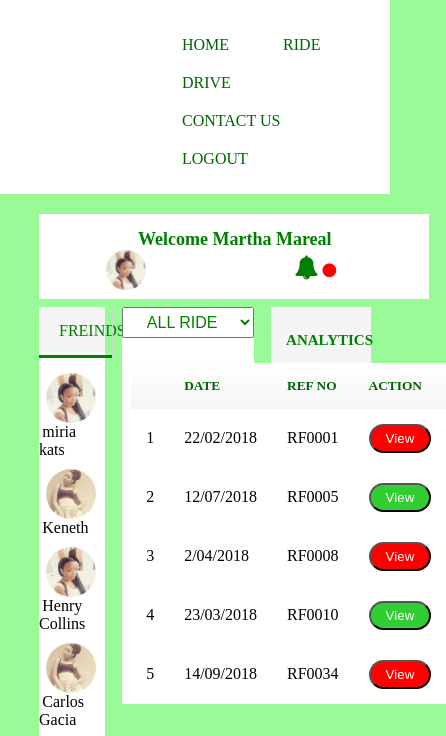
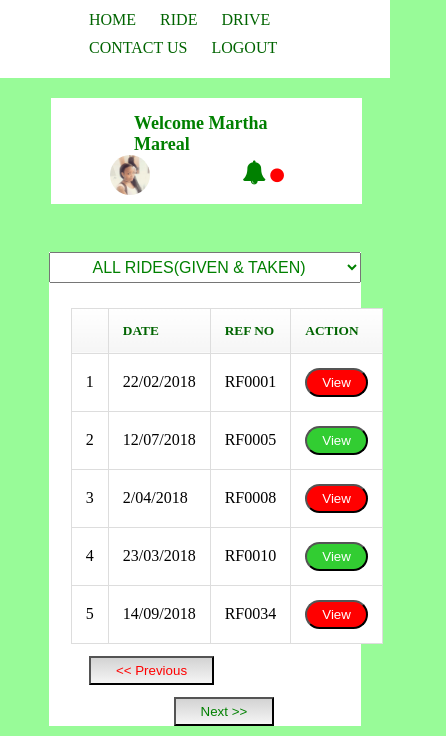
Before and after one commit to marthamareal/ride-my-way, a plain HTML site: page UI/user-profile.html in a window 390 px wide. Shown: the part 93-829 px from the top of the page, 446 px wide, since content can reach past the window. Drawn offline with Linux system fonts and the light colour scheme.

Commit message:
Added responsiveness to the pages

```diff
--- a/UI/Css/style.css
+++ b/UI/Css/style.css
@@ -477,7 +477,7 @@ th, td {
     color: green;
 }
 #accounts{
-    width: 50%;
+    /*width: 50%;*/
     padding: 15px 20px;
     color: green;
     border-left: lightgrey solid thin;
@@ -506,3 +506,194 @@ th, td {
     font-size: large!important;
     color: green!important;
 }
+
+.table-footer{
+    margin-left: 10%;
+    width: 85%;
+    height: 50px;
+    background: whitesmoke;
+}
+#prev{
+    color: red;
+    float: left;
+    margin-top: 12px;
+    margin-left: 40px;
+    background: linear-gradient(lightgrey,whitesmoke);
+    padding: 5px 25px;
+
+
+}
+#next{color: green;
+    float: right;
+    margin-top: 12px;
+    margin-right: 40px;
+    padding: 5px 25px;
+    background: linear-gradient(lightgrey,whitesmoke);
+}
+
+/*ADDING RESPONSIVNESS DUE TO DEVICE CHANGES*/
+
+@media(max-width: 1500px) {
+
+    /*index page*/
+    .menu ul {
+        margin-left: 10%;
+        margin-top: 5px;
+    }
+
+    .menu ul li {
+        display: inline-block;
+        padding: 5px 10px;
+        color: darkgreen;
+    }
+
+    .signup-login {
+        width: 80%;
+        height: auto;
+        border: solid thin lightgreen;
+        margin-top: 5px;
+        background-color: white;
+        margin-left: 10%;
+    }
+
+    .index-content {
+        display: flow-root;
+        height: 100%;
+        width: 80%;
+        margin-left: 10%;
+        background: url("../images/drive.jpg");
+    }
+
+    /*User profile page*/
+
+    .content-home div {
+	 display: inline-table;
+}
+
+    .user-profile {
+        background-color: white;
+        display: inline-block;
+        color: green;
+        width: 62%;
+        margin-top: 20px;
+        margin-left: 13%;
+        padding: 5px 35px;
+    }
+    .user-profile strong {
+	float: left;
+	margin-top: 10px;
+	/* margin-left: 20%; */
+	font-size: large;
+}
+    .user-profile strong {
+	float: left;
+	margin-top: 10px;
+	/* margin-left: 20%; */
+	font-size: large;
+}
+
+    #notification {
+	display: none;
+	 position: relative;
+	width: 120%;
+	/* height: 400px; */
+	margin-top: 45px;
+	border: green solid thin;
+	background-color: white;
+	margin-right: 5%;
+}
+
+    .freinds {
+	background-color: white;
+	height: auto;
+    width: 90%;
+    margin-top: 20px;
+	margin-left: 3%;
+}
+
+    .rides {
+	background-color: white;
+	height: auto;
+	width: 90%;
+	margin-left: 3%;
+	margin-top: 40px;
+}
+
+    .totals {
+        float: none;
+	background-color: white;
+	height: 50%;
+	width: 90%;
+    margin-top: 20px;
+	margin-left: 3%;
+}
+
+    /*RIDE REQUEST LIST and RIDE OFFER LIST PAGES*/
+.sub-menu {
+	background-color: white;
+	color: green;
+	 width: auto;
+	margin-top: 20px;
+	 margin-left: 0;
+	padding: 10px 35px;
+	display: flex;
+}
+
+.sub-menu > a > button {
+	width: 150px;
+	height: 40px;
+	font-size: large;
+	color: white;
+	float: right;
+	margin-top: 5px;
+	border-radius: 50px;
+	padding: 5px 10px;
+	background-color: limegreen;
+}
+
+table, td, th {
+	border: 1px solid #ddd;
+	text-align: left;
+}
+
+table {
+	margin-top: 25px;
+	margin-left: 4%;
+	border-collapse: collapse;
+	background-color: white;
+}
+.table-footer {
+	 margin-left: 0;
+	 width: 85%;
+	height: 50px;
+	background: inherit;
+}
+
+th, td {
+    padding: 14px;
+    width: 20px;
+}
+
+#reject{
+    padding: 5px 10px;
+}
+
+#accept{
+    padding: 5px 10px;
+}
+
+/*Page for creating ride offers*/
+
+.create-ride{
+    width: 90%;
+    height: auto;
+    border: solid thin lightgreen;
+    margin-left: 5%;
+    margin-top: 5%;
+    background-color: white;
+}
+label{
+    padding: 0 3%;
+}
+
+}
--- a/UI/user-profile.html
+++ b/UI/user-profile.html
@@ -67,6 +67,59 @@
 
 
 <div class="content-home">
+
+     <div class="rides">
+
+        <div id="rides-header">
+             <select>
+                      <option value="">ALL RIDES(GIVEN & TAKEN)</option>
+                      <option value="">RIDES TAKEN</option>
+                      <option value="">RIDES GIVEN</option></select>
+         </div>
+            <table>
+            <tr>
+                <th></th>
+                <th>DATE</th>
+                <th>REF NO</th>
+                <th>ACTION</th>
+            </tr>
+            <tr>
+                <td>1</td>
+                <td>22/02/2018</td>
+                <td>RF0001</td>
+                <td><a href="show-ride.html"><button id="cancel">View</button></a></td>
+            </tr>
+             <tr>
+                <td>2</td>
+                <td>12/07/2018</td>
+                <td>RF0005</td>
+                <td><a href="show-ride.html"><button id="request">View</button></a></td>
+            </tr>
+             <tr>
+                <td>3</td>
+                <td>2/04/2018</td>
+                <td>RF0008</td>
+               <td><a href="show-ride.html"><button id="cancel">View</button></a></td>
+            </tr>
+             <tr>
+                <td>4</td>
+                <td>23/03/2018</td>
+                <td>RF0010</td>
+                <td><a href="show-ride.html"><button id="request">View</button></a></td>
+            </tr>
+             <tr>
+                <td>5</td>
+                <td>14/09/2018</td>
+                <td>RF0034</td>
+                <td><a href="show-ride.html"><button id="cancel">View</button></a></td>
+            </tr>
+
+        </table>
+        <div class="table-footer">
+       <button id="prev"><< Previous</button>&nbsp; <button id="next">Next >></button>
+    </div>
+
+    </div>
 
      <div class="freinds">
 
@@ -155,55 +208,6 @@
 
     </div>
 
-    <div class="rides">
-
-        <div id="rides-header">
-             <select>
-                      <option value="">ALL RIDES(GIVEN & TAKEN)</option>
-                      <option value="">RIDES TAKEN</option>
-                      <option value="">RIDES GIVEN</option></select>
-         </div>
-            <table>
-            <tr>
-                <th></th>
-                <th>DATE</th>
-                <th>REF NO</th>
-                <th>ACTION</th>
-            </tr>
-            <tr>
-                <td>1</td>
-                <td>22/02/2018</td>
-                <td>RF0001</td>
-                <td><a href="show-ride.html"><button id="cancel">View</button></a></td>
-            </tr>
-             <tr>
-                <td>2</td>
-                <td>12/07/2018</td>
-                <td>RF0005</td>
-                <td><a href="show-ride.html"><button id="request">View</button></a></td>
-            </tr>
-             <tr>
-                <td>3</td>
-                <td>2/04/2018</td>
-                <td>RF0008</td>
-               <td><a href="show-ride.html"><button id="cancel">View</button></a></td>
-            </tr>
-             <tr>
-                <td>4</td>
-                <td>23/03/2018</td>
-                <td>RF0010</td>
-                <td><a href="show-ride.html"><button id="request">View</button></a></td>
-            </tr>
-             <tr>
-                <td>5</td>
-                <td>14/09/2018</td>
-                <td>RF0034</td>
-                <td><a href="show-ride.html"><button id="cancel">View</button></a></td>
-            </tr>
-
-        </table>
-
-    </div>
 
     <div class="totals" id="analytics">
          <div id="total-header">
```
Also changed, not shown: UI/index.html (+1 -1 lines), UI/request-list.html (+3 -0 lines), UI/ride-offer-list.html (+3 -0 lines).
